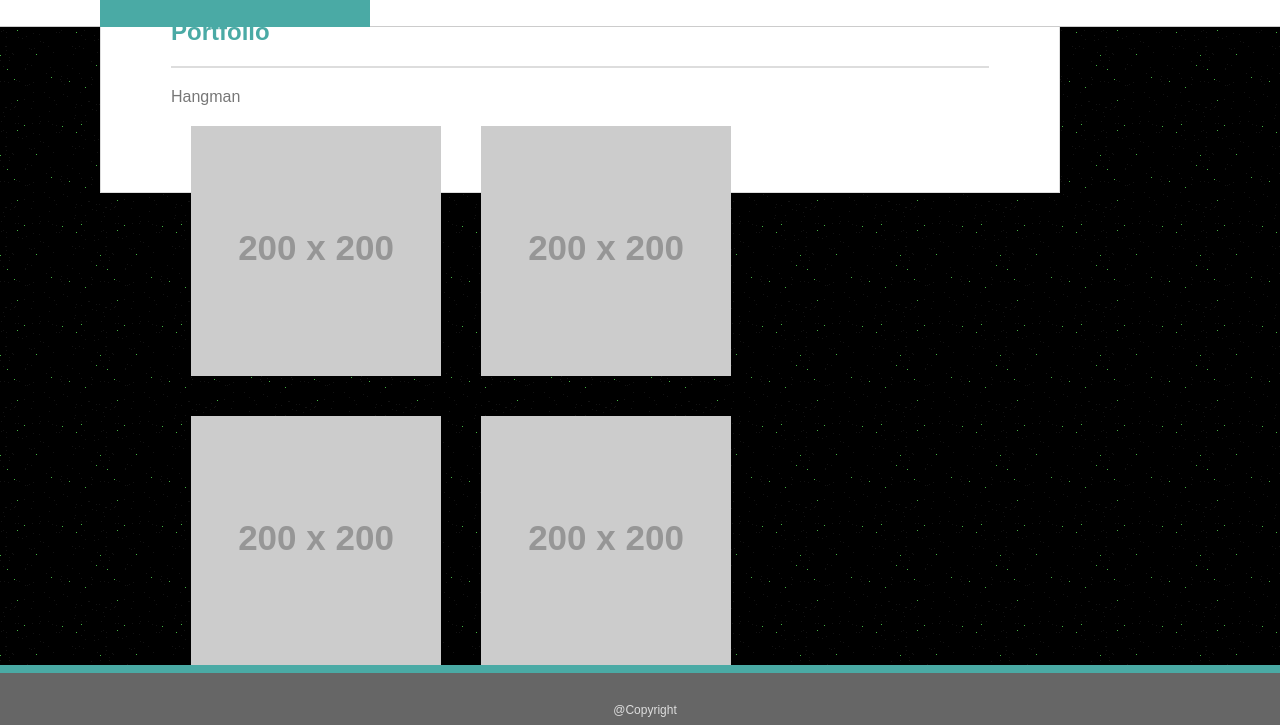
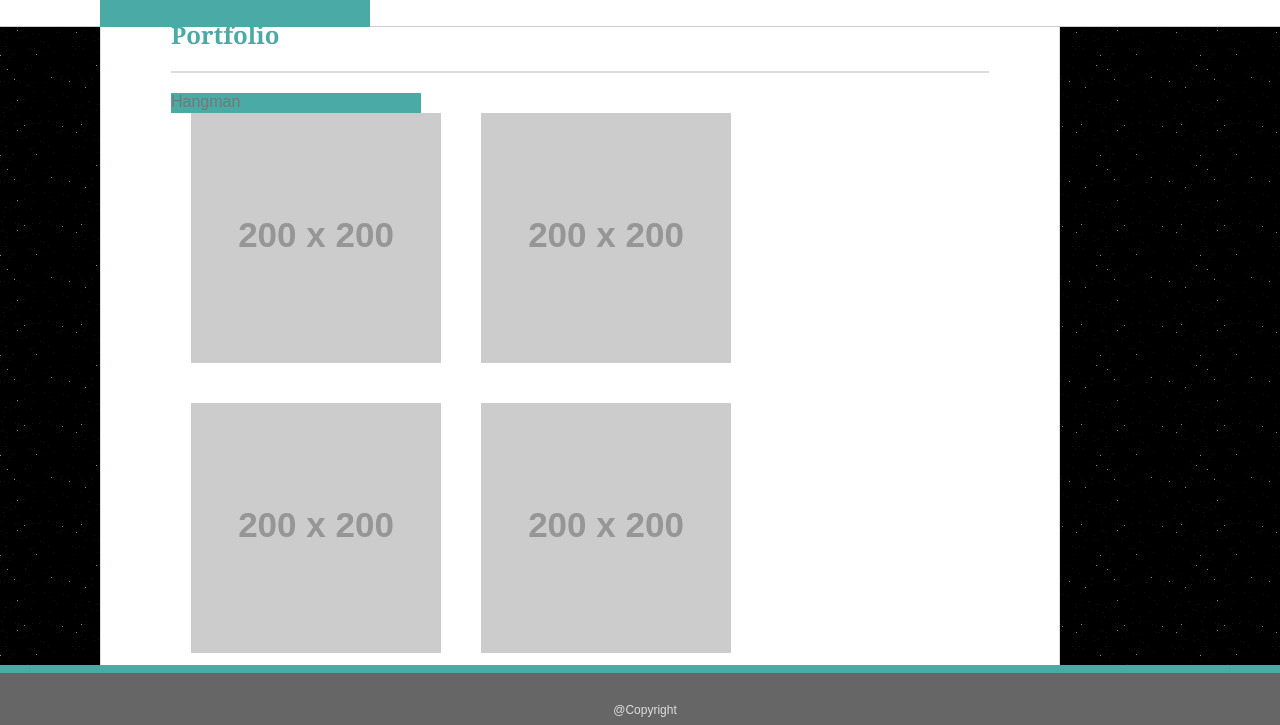
Before and after one commit to bkhoffman/Basic-Portfolio, a plain HTML site: page portfolio.html in a window 1280 px wide. Shown: the part 73-798 px from the top of the page. Drawn offline with Linux system fonts and the light colour scheme; placeholder pictures from the web are drawn by us.

Commit message:
updates to css

```diff
--- a/assets/css/style.css
+++ b/assets/css/style.css
@@ -25,7 +25,8 @@ a{
   color:#777777;
 }
 
-#about{
+#title{
+  font-family: Georgia, Times, "Times New Roman", serif;
   color: #4aaaa5;
 }
 
@@ -53,6 +54,7 @@ a{
   border: solid 1px;
   border-color: #dddddd;
   background-color: white;
+  overflow: auto;
 }
 
 hr{
@@ -79,7 +81,6 @@ hr{
   left: 0px;
   bottom: 0px;
   width: 100%;
-
   padding: 30px 0px 10px 10px;
   border-top: 8px solid #4aaaa5;
   background-color: #666666;
@@ -97,7 +98,7 @@ hr{
 
 #message{
   width: 100%;
-  padding: 7px;
+  padding: 50px;
   resize: vertical;
   border: solid 1px;
   border-color: #dddddd;
@@ -116,10 +117,15 @@ hr{
 }
 
 #port-image{
-  position: relative;
   float: left;
   margin: 20px;
   width: 250px;
   height: 250px;
-  overflow: visible;
 }
+
+#hangman{
+  position: absolute;
+  height: 20px;
+  width: 250px;
+  background-color: #4aaaa5;
+}
--- a/portfolio.html
+++ b/portfolio.html
@@ -25,12 +25,11 @@
 
     <section id="content">
       <p>
-        <h1 id="about">Portfolio</h1>
+        <h1 id="title">Portfolio</h1>
         <hr>
-        <div>Hangman</div>
-
+        <div id="hangman">Hangman
+        </div>
         <img id="port-image" src="https://via.placeholder.com/200" alt="Project">
-
         <img id="port-image" src="https://via.placeholder.com/200" alt="Project">
         <img id="port-image" src="https://via.placeholder.com/200" alt="Project">
         <img id="port-image" src="https://via.placeholder.com/200" alt="Project">
```
Also changed, not shown: contact.html (+1 -1 lines), index.html (+1 -3 lines).
